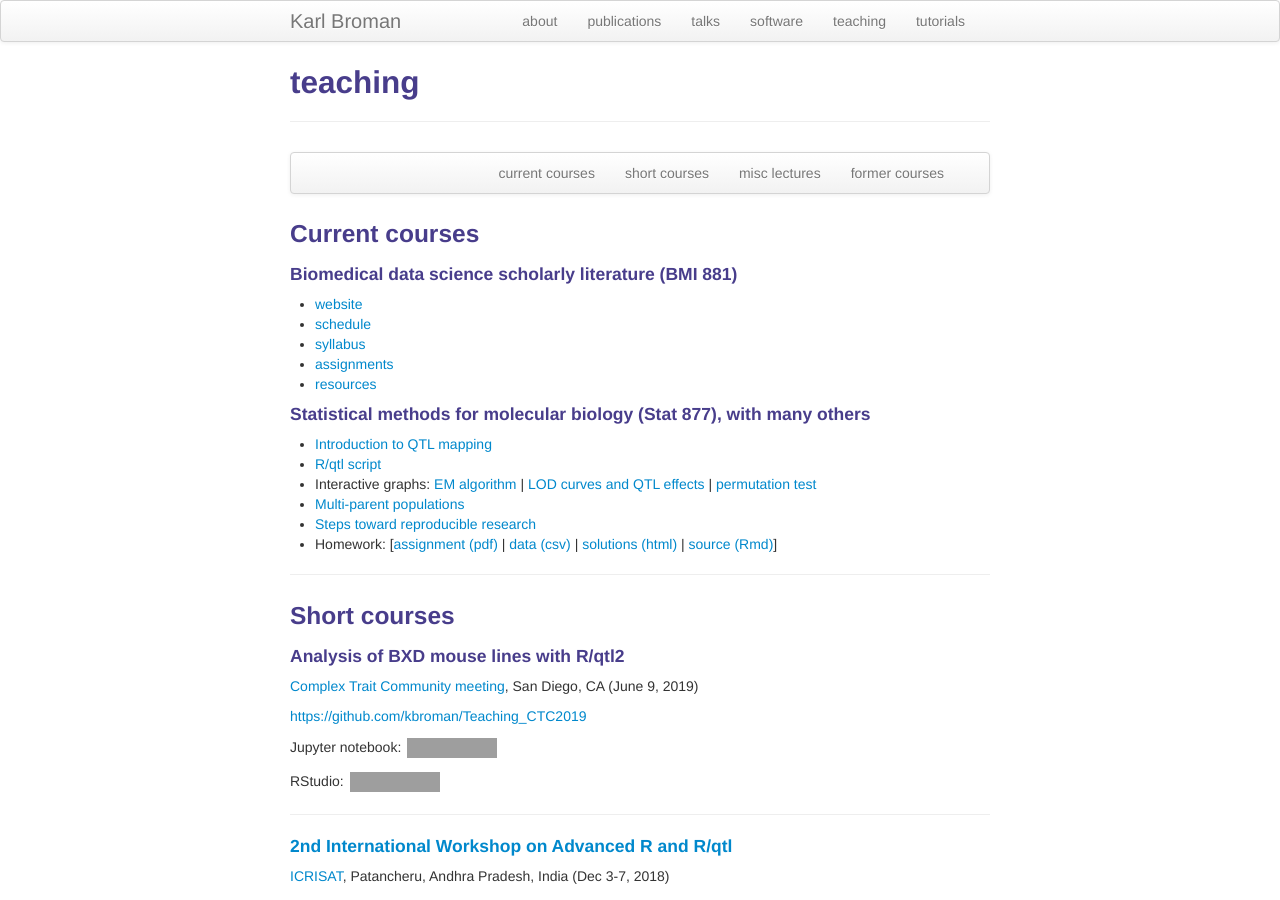
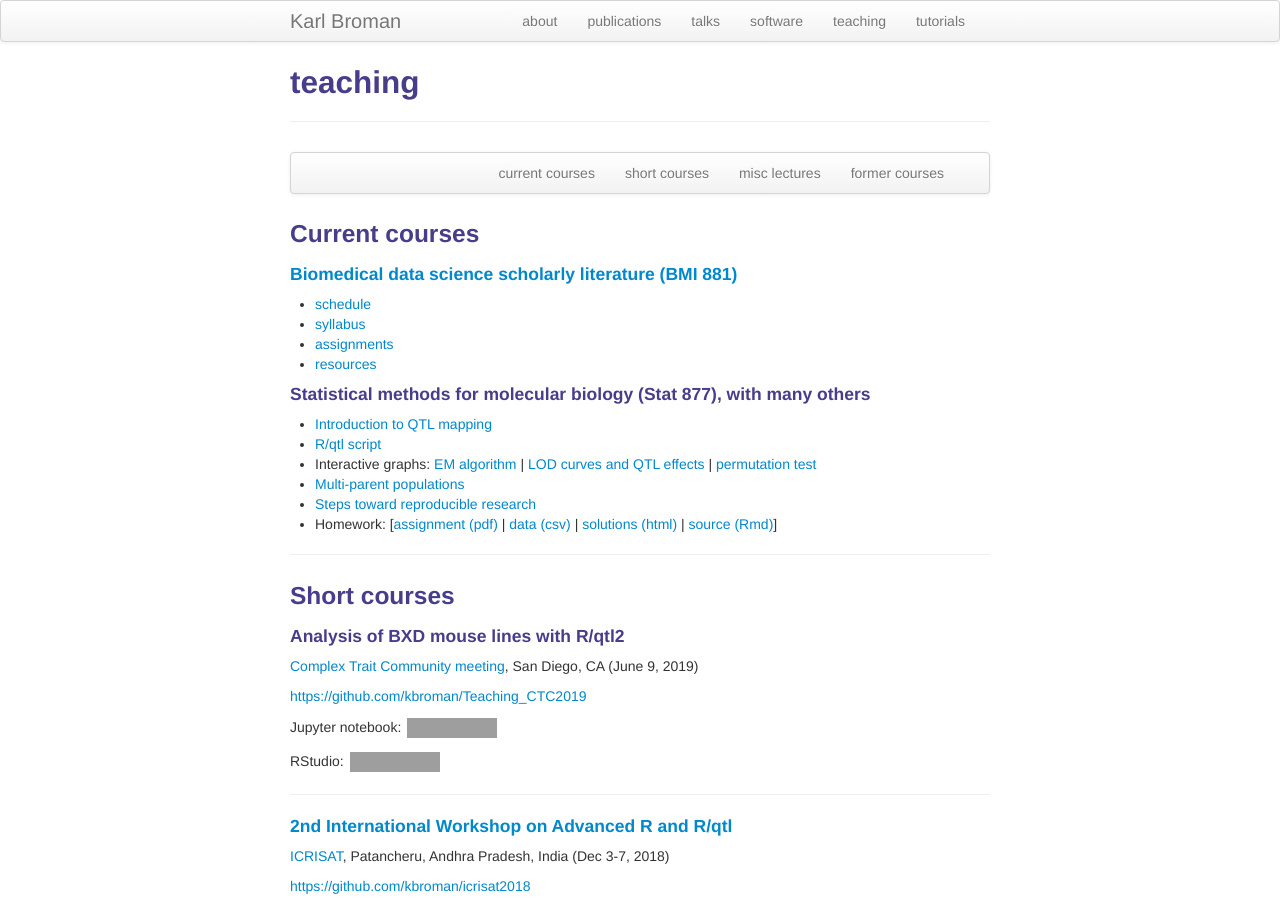
Before and after one commit to kbroman/kbroman.github.io, a Jekyll site: the page built from pages/teaching.md, in a window 1280 px wide and 900 px high. Built offline with Jekyll 4.4.1, drawn with Linux system fonts in a browser that asks for light colours; grey boxes are pictures that could not be loaded.

Commit message:
Cosmetic change to pages/teaching

```diff
--- a/pages/teaching.md
+++ b/pages/teaching.md
@@ -18,9 +18,8 @@ description: Karl Broman's teaching
 
 ### <a name="current"></a>Current courses
 
-#### Biomedical data science scholarly literature (BMI 881)
+#### [Biomedical data science scholarly literature (BMI 881)](https://kbroman.org/BMI881)
 
-- [website](https://kbroman.org/BMI881)
 - [schedule](https://kbroman.org/BMI881/schedule.html)
 - [syllabus](https://kbroman.org/BMI881/syllabus.html)
 - [assignments](https://kbroman.org/BMI881/assignments.html)
```
